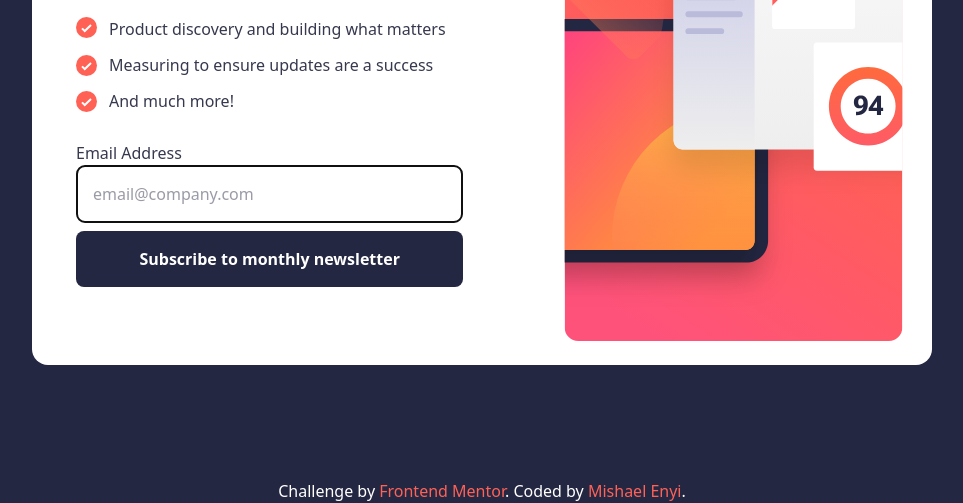
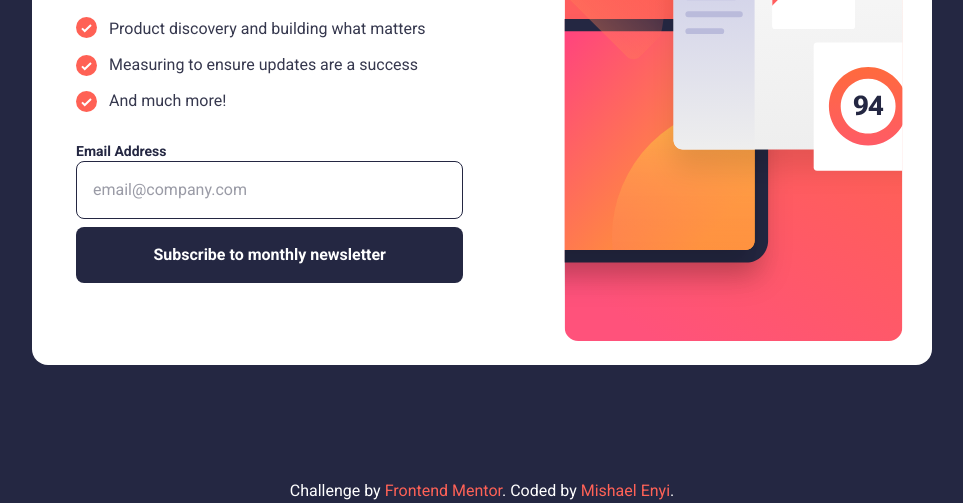
Before and after one commit to mishael-codes/newsletter-with-success-state-with-vite, a website built with Vite: page index.html in a window 1280 px wide. Shown: the part 297-800 px from the top of the page, without its empty margins (158-1121 px from the left). Built offline with nearby package versions, Linux system fonts and the light colour scheme.

Commit message:
Fix: fix minor design bugs

```diff
--- a/index.html
+++ b/index.html
@@ -8,7 +8,7 @@
     <title>Vite App</title>
   </head>
   <body
-    class="md:bg-darkSlateGrey md:h-screen md:flex md:flex-col md:items-center md:justify-center"
+    class="md:bg-darkSlateGrey md:h-screen md:flex md:flex-col md:items-center md:justify-center font-roboto"
   >
     <main
       class="md:bg-darkSlateGrey md:h-screen md:flex md:flex-col md:items-center md:justify-center"
@@ -41,14 +41,14 @@
           </ul>
           <form class="form mt-7 w-full">
             <div class="w-full flex items-center justify-between">
-              <label for="email">Email Address</label>
+              <label for="email" class="text-sm font-bold text-darkSlateGrey">Email Address</label>
               <p id="error" class="text-tomato"></p>
             </div>
             <input
               type="email"
               id="email"
               placeholder="email@company.com"
-              class="w-full border-[0.5px] border-darkSlateGrey p-4 rounded-lg"
+              class="w-full border-[0.5px] border-darkSlateGrey p-4 rounded-lg focus:outline-none"
               autofocus
             />
             <button
--- a/src/style.css
+++ b/src/style.css
@@ -1,6 +1,9 @@
+@import url('https://fonts.googleapis.com/css2?family=Roboto:ital,wght@0,100..900;1,100..900&display=swap');
+
 @import "tailwindcss";
 
 @theme{
+  --font-roboto: "Roboto", "sans-serif";
   --color-tomato: hsl(4, 100%, 67%);
   --color-lightTomato: hsl(4, 100%, 67%, 0.3);
   --color-darkSlateGrey: hsl(234, 29%, 20%);
```
